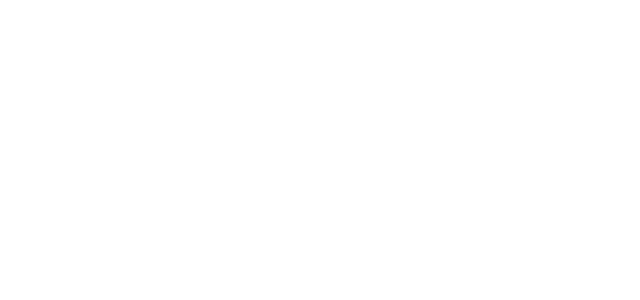
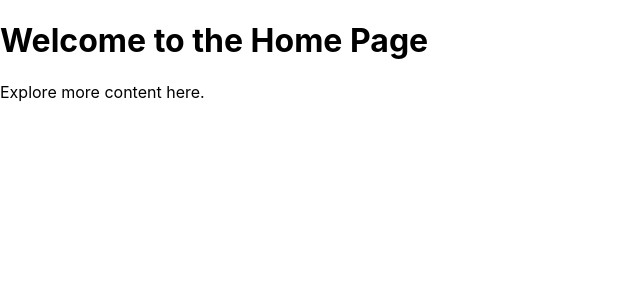
Before and after one commit to Parth3105/G10_EBook_Library_System_IT314_Project, a React (Create React App) app in the folder Frontend/: page /home in a window 1280 px wide. Before the commit this address had no page. Shown: the top 300 px of the page, without its empty margins (0-640 px from the left). Built offline with nearby package versions, Linux system fonts and the light colour scheme.

Commit message:
Linked the LandingPage with the HomePage

```diff
--- a/Frontend/src/App.js
+++ b/Frontend/src/App.js
@@ -2,12 +2,14 @@
 import React from 'react';
 import { BrowserRouter as Router, Route, Routes } from 'react-router-dom';
 import LandingPage from './LandingPage';
+import HomePage from './HomePage';
 
 const App = () => {
   return (
     <Router>
       <Routes>
         <Route path="/" element={<LandingPage />} />
+        <Route path="/home" element={<HomePage />} /> {/* New Route for HomePage */}
       </Routes>
     </Router>
   );
--- a/Frontend/src/HomePage.js
+++ b/Frontend/src/HomePage.js
@@ -0,0 +1,13 @@
+// src/HomePage.js
+import React from 'react';
+
+const HomePage = () => {
+  return (
+    <div>
+      <h1>Welcome to the Home Page</h1>
+      <p>Explore more content here.</p>
+    </div>
+  );
+};
+
+export default HomePage;
--- a/Frontend/src/LandingPage.js
+++ b/Frontend/src/LandingPage.js
@@ -1,12 +1,16 @@
+// src/LandingPage.js
 import React from 'react';
+import { useNavigate } from 'react-router-dom';
 import './LandingPage.css';
 import bgVideo from './videos/bg1.mp4';
 import topIcon from './images/bookminiwhite.png';
 import ebooksImage from './images/landingImage.png';
 
 const LandingPage = () => {
+  const navigate = useNavigate();
+
   const handleClick = () => {
-    // Add desired action here
+    navigate('/home'); // Redirects to HomePage
   };
 
   return (
@@ -28,10 +32,7 @@
           offers something for everyone.
         </p>
         <img src={ebooksImage} alt="Ebooks" className="ebooks-image" />
-        <button
-          className="get-started-button"
-          onClick={handleClick} // Placeholder action
-        >
+        <button className="get-started-button" onClick={handleClick}>
           Get Started
         </button>
       </div>
```
